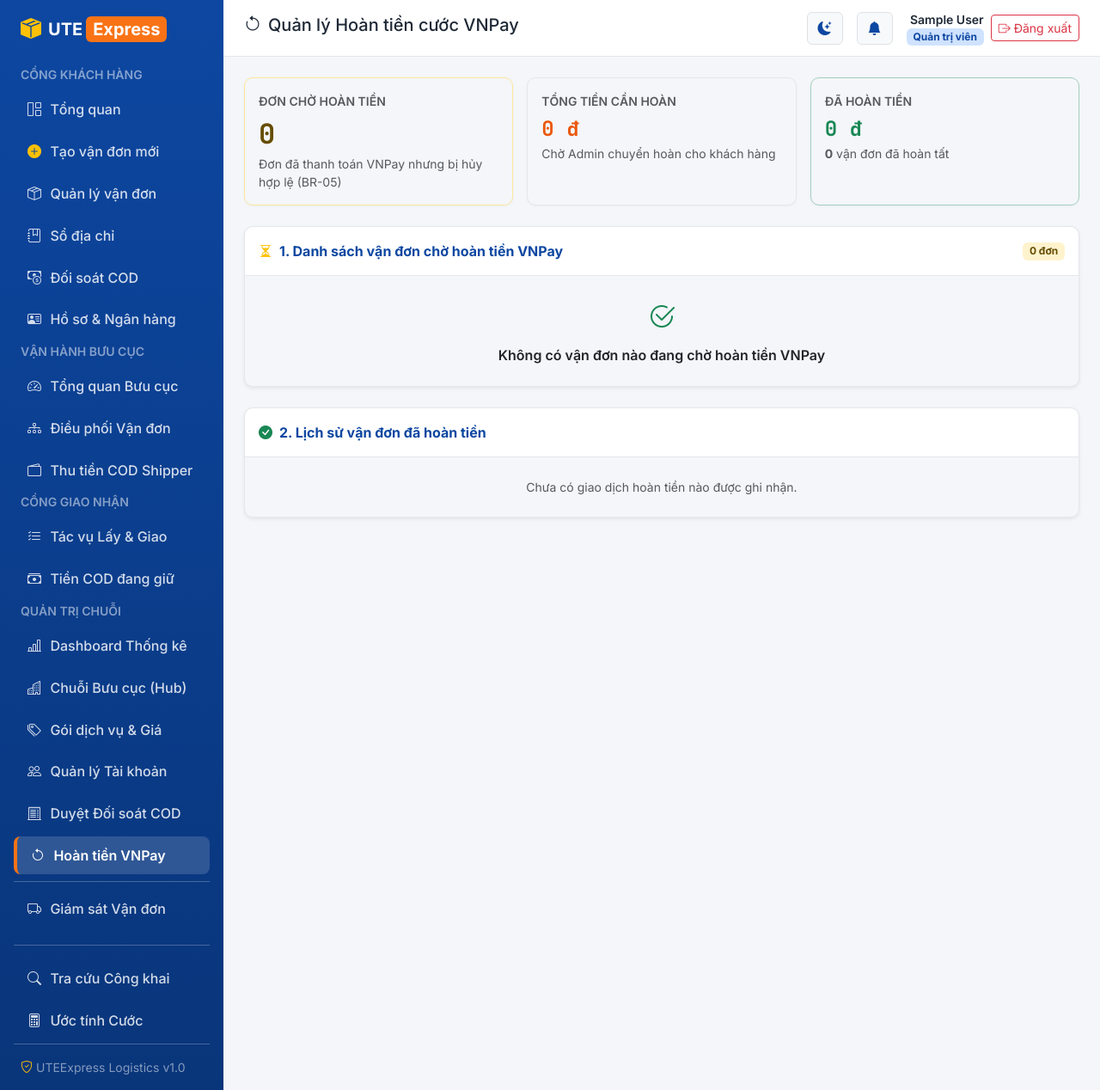
After one commit to NguyenNguyen0210/UTEExpress, a Spring Boot app: page /admin/refunds in a window 1280 px wide. The commit adds this page. Shown: the whole page at 86% size. Run offline with Spring Boot 4, Linux system fonts and the light colour scheme; the visitor is signed in with stand-in values (Sample User, id 1); data that the repository does not hold is empty; some of the project's set-up classes (security, data sources, template engines, error pages and the like) are left out, and stand-ins take their place; database files in the repository are not loaded; some libraries are stand-ins or nearby versions.

Commit message:
feat(staff-refund): add hub-scoped Staff CSV export and Admin VNPay refund confirmation (REFUND_PENDING -> REFUNDED)

```diff
--- a/src/main/java/com/uteexpress/controller/web/AdminController.java
+++ b/src/main/java/com/uteexpress/controller/web/AdminController.java
@@ -6,12 +6,17 @@ import com.uteexpress.dto.admin.HubFormRequest;
 import com.uteexpress.dto.admin.ServiceTypeFormRequest;
 import com.uteexpress.entity.Hub;
 import com.uteexpress.entity.ServiceType;
+import com.uteexpress.entity.Shipment;
 import com.uteexpress.entity.User;
 import com.uteexpress.enums.HubType;
 import com.uteexpress.enums.Role;
+import com.uteexpress.exception.BusinessException;
+import com.uteexpress.exception.ResourceNotFoundException;
+import com.uteexpress.repository.UserRepository;
 import com.uteexpress.security.CustomUserDetails;
 import com.uteexpress.service.DashboardService;
 import com.uteexpress.service.HubService;
+import com.uteexpress.service.RefundService;
 import com.uteexpress.service.ServiceTypeService;
 import com.uteexpress.service.UserService;
 import jakarta.validation.Valid;
@@ -35,6 +40,8 @@ public class AdminController {
     private final HubService hubService;
     private final ServiceTypeService serviceTypeService;
     private final UserService userService;
+    private final RefundService refundService;
+    private final UserRepository userRepository;
 
     @GetMapping({"", "/"})
     public String adminDashboard(
@@ -160,4 +167,42 @@ public class AdminController {
                 "Đã cập nhật trạng thái tài khoản " + updated.getEmail() + " → " + updated.getStatus().getLabel());
         return "redirect:/admin/users";
     }
+
+    // ==================== VNPAY REFUNDS (BR-05 COMPLETION) ====================
+    @GetMapping("/refunds")
+    public String listVnPayRefunds(Model model) {
+        java.util.List<Shipment> pendingRefunds = refundService.getPendingRefundShipments();
+        java.util.List<Shipment> completedRefunds = refundService.getCompletedRefundShipments();
+        java.math.BigDecimal pendingTotal = pendingRefunds.stream()
+                .map(Shipment::getTotalFee)
+                .filter(java.util.Objects::nonNull)
+                .reduce(java.math.BigDecimal.ZERO, java.math.BigDecimal::add);
+        java.math.BigDecimal refundedTotal = completedRefunds.stream()
+                .map(Shipment::getTotalFee)
+                .filter(java.util.Objects::nonNull)
+                .reduce(java.math.BigDecimal.ZERO, java.math.BigDecimal::add);
+
+        model.addAttribute("pendingRefunds", pendingRefunds);
+        model.addAttribute("completedRefunds", completedRefunds);
+        model.addAttribute("pendingTotal", pendingTotal);
+        model.addAttribute("refundedTotal", refundedTotal);
+        return "admin/refunds";
+    }
+
+    @PostMapping("/refunds/{id}/confirm")
+    public String confirmVnPayRefund(@PathVariable Long id,
+                                     @RequestParam(required = false) String refundRef,
+                                     @AuthenticationPrincipal CustomUserDetails currentAdmin,
+                                     RedirectAttributes redirectAttributes) {
+        User adminActor = userRepository.findById(currentAdmin.getId())
+                .orElseThrow(() -> new ResourceNotFoundException("Không tìm thấy tài khoản quản trị hiện tại"));
+        try {
+            Shipment refunded = refundService.confirmVnPayRefund(id, refundRef, adminActor);
+            redirectAttributes.addFlashAttribute("successMessage",
+                    "Đã xác nhận hoàn tiền cước VNPay cho vận đơn " + refunded.getTrackingCode() + ".");
+        } catch (BusinessException ex) {
+            redirectAttributes.addFlashAttribute("errorMessage", ex.getMessage());
+        }
+        return "redirect:/admin/refunds";
+    }
 }
--- /dev/null
+++ b/src/main/resources/templates/admin/refunds.html
@@ -0,0 +1,147 @@
+<!DOCTYPE html>
+<html lang="vi"
+      xmlns:th="http://www.thymeleaf.org"
+      xmlns:layout="http://www.ultraq.net.nz/thymeleaf/layout"
+      layout:decorate="~{layout/base-portal}">
+<head>
+    <title>Quản lý Hoàn tiền VNPay</title>
+</head>
+<body>
+<h5 layout:fragment="page-title"><i class="bi bi-arrow-counterclockwise me-2"></i>Quản lý Hoàn tiền cước VNPay</h5>
+
+<div layout:fragment="content">
+    <!-- KPI Row -->
+    <div class="row row-cols-1 row-cols-md-3 g-3 mb-4">
+        <div class="col">
+            <div class="card h-100 border-warning-subtle">
+                <div class="card-body">
+                    <div class="small text-muted fw-semibold text-uppercase">Đơn chờ hoàn tiền</div>
+                    <div class="fs-2 fw-bold font-mono text-warning-emphasis mt-1" th:text="${#lists.size(pendingRefunds)}">0</div>
+                    <div class="small text-muted">Đơn đã thanh toán VNPay nhưng bị hủy hợp lệ (BR-05)</div>
+                </div>
+            </div>
+        </div>
+        <div class="col">
+            <div class="card h-100">
+                <div class="card-body">
+                    <div class="small text-muted fw-semibold text-uppercase">Tổng tiền cần hoàn</div>
+                    <div class="fs-4 fw-bold money-mono mt-1" style="color: #EA580C;"
+                         th:text="${#numbers.formatDecimal(pendingTotal, 1, 'POINT', 0, 'COMMA') + ' đ'}">0 đ</div>
+                    <div class="small text-muted">Chờ Admin chuyển hoàn cho khách hàng</div>
+                </div>
+            </div>
+        </div>
+        <div class="col">
+            <div class="card h-100 border-success-subtle">
+                <div class="card-body">
+                    <div class="small text-muted fw-semibold text-uppercase">Đã hoàn tiền</div>
+                    <div class="fs-4 fw-bold money-mono text-success mt-1"
+                         th:text="${#numbers.formatDecimal(refundedTotal, 1, 'POINT', 0, 'COMMA') + ' đ'}">0 đ</div>
+                    <div class="small text-muted">
+                        <strong th:text="${#lists.size(completedRefunds)}">0</strong> vận đơn đã hoàn tất
+                    </div>
+                </div>
+            </div>
+        </div>
+    </div>
+
+    <!-- Section 1: Pending Refunds -->
+    <div class="card mb-4 shadow-sm">
+        <div class="card-header py-3 d-flex justify-content-between align-items-center">
+            <span class="fw-bold text-primary">
+                <i class="bi bi-hourglass-split text-warning me-2"></i>1. Danh sách vận đơn chờ hoàn tiền VNPay
+            </span>
+            <span class="badge bg-warning-subtle text-warning-emphasis"
+                  th:text="${#lists.size(pendingRefunds) + ' đơn'}">0 đơn</span>
+        </div>
+
+        <div th:if="${#lists.isEmpty(pendingRefunds)}" class="card-body text-center py-4 text-muted">
+            <i class="bi bi-check2-circle text-success fs-2 d-block mb-2"></i>
+            <div class="fw-semibold text-dark">Không có vận đơn nào đang chờ hoàn tiền VNPay</div>
+        </div>
+
+        <div th:unless="${#lists.isEmpty(pendingRefunds)}" class="table-responsive">
+            <table class="table table-hover align-middle mb-0">
+                <thead class="table-light">
+                <tr>
+                    <th>Mã vận đơn</th>
+                    <th>Khách hàng &amp; Ngân hàng nhận hoàn</th>
+                    <th>Mã GD VNPay</th>
+                    <th class="text-end">Số tiền hoàn</th>
+                    <th style="min-width: 280px;">Xác nhận hoàn tiền</th>
+                </tr>
+                </thead>
+                <tbody>
+                <tr th:each="s : ${pendingRefunds}">
+                    <td>
+                        <a th:href="@{/staff/shipments/{id}(id=${s.id})}"
+                           class="tracking-code fw-bold text-primary text-decoration-none"
+                           th:text="${s.trackingCode}">UTE...</a>
+                        <div class="small text-muted" th:text="${s.itemName}">Hàng hóa</div>
+                    </td>
+                    <td>
+                        <div class="fw-semibold" th:text="${s.customer != null ? s.customer.fullName : s.senderName}">Shop</div>
+                        <div class="small text-muted font-mono" th:if="${s.customer != null and s.customer.bankAccountNumber != null}"
+                             th:text="${s.customer.bankName + ' · ' + s.customer.bankAccountNumber}">VCB</div>
+                    </td>
+                    <td class="font-mono small" th:text="${s.vnpTransactionNo != null ? s.vnpTransactionNo : '—'}">—</td>
+                    <td class="text-end money-mono fw-bold" style="color: #EA580C;"
+                        th:text="${#numbers.formatDecimal(s.totalFee, 1, 'POINT', 0, 'COMMA') + ' đ'}">0 đ</td>
+                    <td>
+                        <form th:action="@{/admin/refunds/{id}/confirm(id=${s.id})}" method="post" class="d-flex gap-2">
+                            <input type="text" name="refundRef" class="form-control form-control-sm font-mono"
+                                   placeholder="Mã GD hoàn (VD: VNP-RF-001)" required>
+                            <button type="submit" class="btn btn-success btn-sm text-nowrap">
+                                <i class="bi bi-check-lg me-1"></i>Đã hoàn
+                            </button>
+                        </form>
+                    </td>
+                </tr>
+                </tbody>
+            </table>
+        </div>
+    </div>
+
+    <!-- Section 2: Completed Refunds History -->
+    <div class="card shadow-sm">
+        <div class="card-header py-3">
+            <span class="fw-bold text-primary">
+                <i class="bi bi-check-circle-fill text-success me-2"></i>2. Lịch sử vận đơn đã hoàn tiền
+            </span>
+        </div>
+
+        <div th:if="${#lists.isEmpty(completedRefunds)}" class="card-body text-center py-4 text-muted small">
+            Chưa có giao dịch hoàn tiền nào được ghi nhận.
+        </div>
+
+        <div th:unless="${#lists.isEmpty(completedRefunds)}" class="table-responsive">
+            <table class="table table-hover align-middle mb-0">
+                <thead class="table-light">
+                <tr>
+                    <th>Mã vận đơn</th>
+                    <th>Khách hàng</th>
+                    <th>Mã GD VNPay gốc</th>
+                    <th class="text-end">Số tiền đã hoàn</th>
+                    <th>Trạng thái</th>
+                </tr>
+                </thead>
+                <tbody>
+                <tr th:each="s : ${completedRefunds}">
+                    <td>
+                        <a th:href="@{/staff/shipments/{id}(id=${s.id})}"
+                           class="tracking-code fw-bold text-primary text-decoration-none"
+                           th:text="${s.trackingCode}">UTE...</a>
+                    </td>
+                    <td th:text="${s.customer != null ? s.customer.fullName : s.senderName}">Shop</td>
+                    <td class="font-mono small" th:text="${s.vnpTransactionNo != null ? s.vnpTransactionNo : '—'}">—</td>
+                    <td class="text-end money-mono fw-bold text-success"
+                        th:text="${#numbers.formatDecimal(s.totalFee, 1, 'POINT', 0, 'COMMA') + ' đ'}">0 đ</td>
+                    <td><span class="badge bg-success-subtle text-success">Đã hoàn tiền</span></td>
+                </tr>
+                </tbody>
+            </table>
+        </div>
+    </div>
+</div>
+</body>
+</html>
--- a/src/main/resources/templates/layout/base-portal.html
+++ b/src/main/resources/templates/layout/base-portal.html
@@ -66,6 +66,7 @@
                 <a class="nav-link" th:href="@{/admin/services}"><i class="bi bi-tags"></i>Gói dịch vụ & Giá</a>
                 <a class="nav-link" th:href="@{/admin/users}"><i class="bi bi-people"></i>Quản lý Tài khoản</a>
                 <a class="nav-link" th:href="@{/admin/cod-settlements}"><i class="bi bi-receipt-cutoff"></i>Duyệt Đối soát COD</a>
+                <a class="nav-link" th:href="@{/admin/refunds}"><i class="bi bi-arrow-counterclockwise"></i>Hoàn tiền VNPay</a>
                 <hr class="border-light opacity-25 my-2">
                 <a class="nav-link" th:href="@{/staff/shipments}"><i class="bi bi-truck"></i>Giám sát Vận đơn</a>
             </div>
@@ -198,6 +199,7 @@
                 <a class="nav-link" th:href="@{/admin/services}"><i class="bi bi-tags"></i>Gói dịch vụ & Giá</a>
                 <a class="nav-link" th:href="@{/admin/users}"><i class="bi bi-people"></i>Quản lý Tài khoản</a>
                 <a class="nav-link" th:href="@{/admin/cod-settlements}"><i class="bi bi-receipt-cutoff"></i>Duyệt Đối soát COD</a>
+                <a class="nav-link" th:href="@{/admin/refunds}"><i class="bi bi-arrow-counterclockwise"></i>Hoàn tiền VNPay</a>
                 <hr class="border-light opacity-25 my-2">
                 <a class="nav-link" th:href="@{/staff/shipments}"><i class="bi bi-truck"></i>Giám sát Vận đơn</a>
             </div>
--- a/src/main/resources/templates/staff/shipment-list.html
+++ b/src/main/resources/templates/staff/shipment-list.html
@@ -61,6 +61,10 @@
                            th:href="@{/staff/shipments(tab=${activeTab})}"
                            class="btn btn-outline-secondary btn-sm">
                             <i class="bi bi-x-lg"></i> Xóa lọc
+                        </a>
+                        <a th:href="@{/staff/shipments/export(tab=${activeTab}, keyword=${keyword})}"
+                           class="btn btn-outline-success btn-sm px-3">
+                            <i class="bi bi-file-earmark-spreadsheet me-1"></i>Xuất CSV
                         </a>
                     </form>
                 </div>
```
Also changed, not shown: src/main/java/com/uteexpress/controller/web/StaffController.java (+28 -0 lines), src/main/java/com/uteexpress/service/RefundService.java (added, +103 -0 lines), 1 other file.
